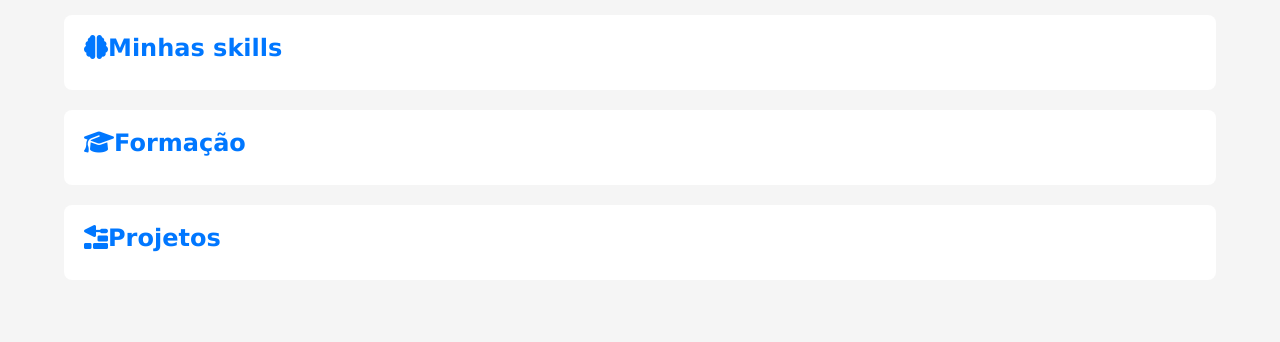
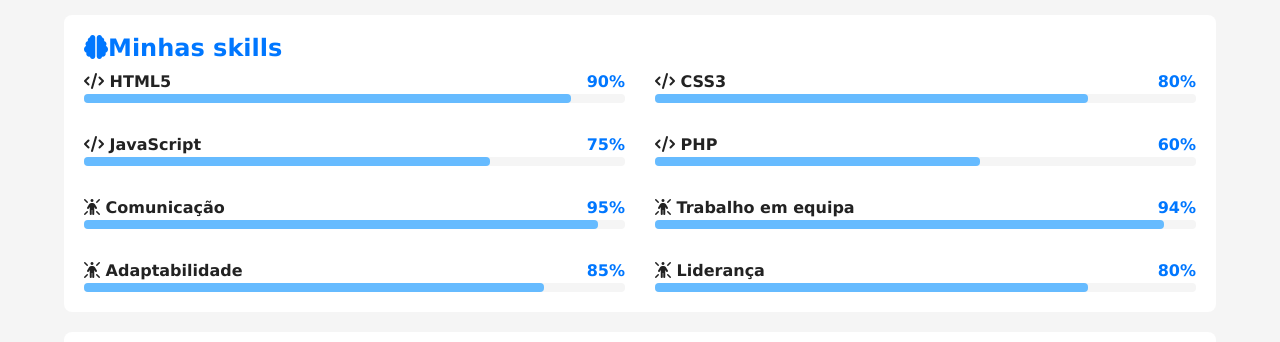
Before and after one commit to alfabald/projeto-portifolio, a plain HTML site: page index.html in a window 1280 px wide. Shown: the part 1196-1538 px from the top of the page. Before the commit the page ends 1496 px from the top, so only its background shows below. Drawn offline with Linux system fonts and the light colour scheme.

Commit message:
skills criadas

```diff
--- a/estilos/style.css
+++ b/estilos/style.css
@@ -143,3 +143,44 @@
   border-radius: 8px;
   box-shadow: rgb(39, 216, 39) 0px 0px 5px;
 }
+
+#skill-container {
+  display: grid;
+  grid-template-columns: 1fr;
+  gap: 30px;
+}
+
+#skill-container .info {
+  display: flex;
+  justify-content: space-between;
+  align-items: center;
+}
+
+#skill-container .nome {
+  font-weight: bold;
+  color:  var(--texto);
+}
+
+#skill-container .porcent {
+  font-weight: bold;
+  color: var(--destaque);
+}
+
+#skill-container .barra {
+  width: 100%;
+  height: 9px;
+  background-color: var(--fundo-principal);
+  border-radius: 4px;
+}
+
+#skill-container .progresso {
+  height: 100%;
+  background-color: var(--destaque-inverso);
+  border-radius: 4px;
+}
+
+@media screen and (min-width: 768px) {
+   #skill-container {
+    grid-template-columns: 1fr 1fr;
+   }
+}
--- a/index.html
+++ b/index.html
@@ -45,6 +45,127 @@
             <article id="skills">
                 <h2><i class="fa-solid fa-brain"></i>Minhas skills</h2>
 
+                <div id="skill-container">
+                    <div class="item">
+                        <di class="info">
+                            <span class="nome">
+                                <i class="fa-solid fa-code"></i>
+                                HTML5
+                            </span>
+                            <span class="porcent">
+                                90%
+                            </span>
+                        </di>
+                        <div class="barra">
+                            <div class="progresso" style="width: 90%;"></div>
+                        </div>
+                    </div>
+
+                    <div class="item">
+                        <di class="info">
+                            <span class="nome">
+                                <i class="fa-solid fa-code"></i>
+                               CSS3
+                            </span>
+                            <span class="porcent">
+                                80%
+                            </span>
+                        </di>
+                        <div class="barra">
+                            <div class="progresso" style="width: 80%;"></div>
+                        </div>
+                    </div>
+
+                    <div class="item">
+                        <di class="info">
+                            <span class="nome">
+                                <i class="fa-solid fa-code"></i>
+                                JavaScript
+                            </span>
+                            <span class="porcent">
+                                75%
+                            </span>
+                        </di>
+                        <div class="barra">
+                            <div class="progresso" style="width: 75%;"></div>
+                        </div>
+                    </div>
+
+                    <div class="item">
+                        <di class="info">
+                            <span class="nome">
+                                <i class="fa-solid fa-code"></i>
+                                PHP
+                            </span>
+                            <span class="porcent">
+                                60%
+                            </span>
+                        </di>
+                        <div class="barra">
+                            <div class="progresso" style="width: 60%;"></div>
+                        </div>
+                    </div>
+
+                    <div class="item">
+                        <di class="info">
+                            <span class="nome">
+                               <i class="fa-solid fa-person-rays"></i>
+                                Comunicação
+                            </span>
+                            <span class="porcent">
+                                95%
+                            </span>
+                        </di>
+                        <div class="barra">
+                            <div class="progresso" style="width: 95%;"></div>
+                        </div>
+                    </div>
+                    <div class="item">
+                        <di class="info">
+                            <span class="nome">
+                               <i class="fa-solid fa-person-rays"></i>
+                                Trabalho em equipa
+                            </span>
+                            <span class="porcent">
+                                94%
+                            </span>
+                        </di>
+                        <div class="barra">
+                            <div class="progresso" style="width: 94%;"></div>
+                        </div>
+                    </div>
+
+                    <div class="item">
+                        <di class="info">
+                            <span class="nome">
+                               <i class="fa-solid fa-person-rays"></i>
+                                Adaptabilidade
+                            </span>
+                            <span class="porcent">
+                                85%
+                            </span>
+                        </di>
+                        <div class="barra">
+                            <div class="progresso" style="width: 85%;"></div>
+                        </div>
+                    </div>
+
+                    <div class="item">
+                        <di class="info">
+                            <span class="nome">
+                               <i class="fa-solid fa-person-rays"></i>
+                                 Liderança
+                            </span>
+                            <span class="porcent">
+                                80%
+                            </span>
+                        </di>
+                        <div class="barra">
+                            <div class="progresso" style="width: 80%;"></div>
+                        </div>
+                    </div>
+                </div>
+
             </article><!--Fim do artigo de habilidades-->
             <article id="formacao">
                 <h2><i class="fa-solid fa-graduation-cap"></i>Formação</h2>
```
